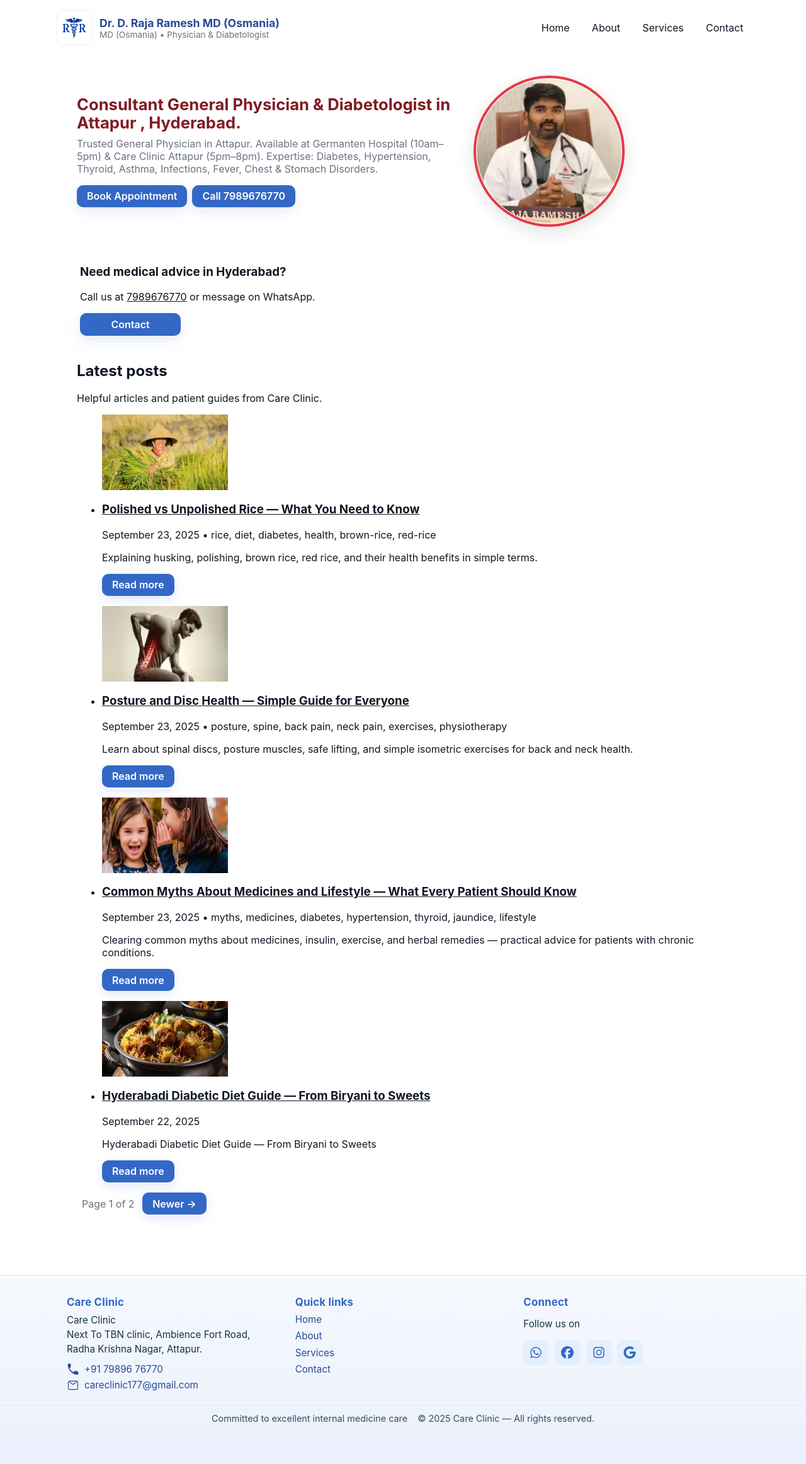
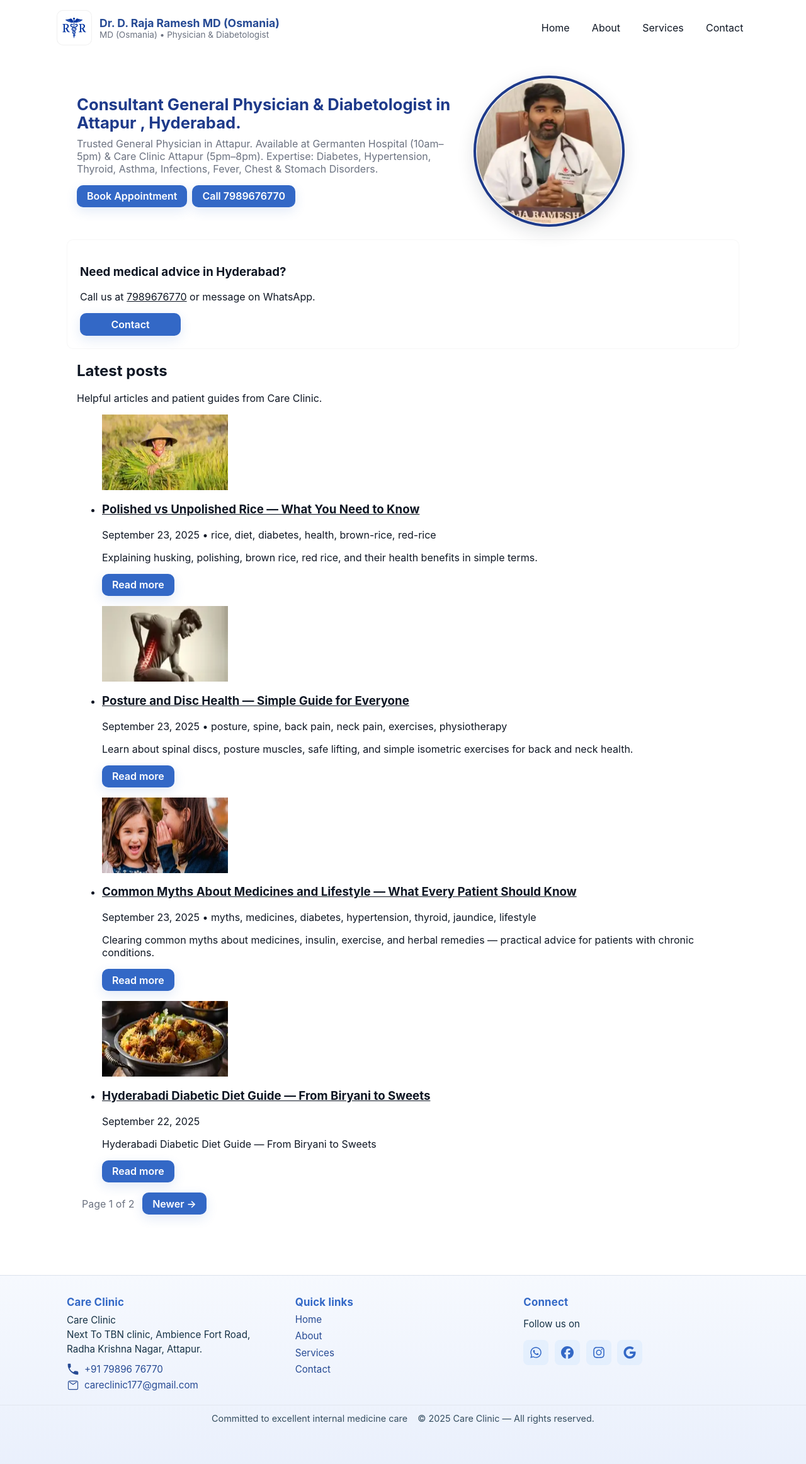
Before and after one commit to drrajarameshd/rr, a Jekyll site: the page built from index.html, in a window 1280 px wide. Shown: the whole page at 63% size. Built offline with Jekyll 4.4.1, drawn with Linux system fonts in a browser that asks for light colours; the list of posts is cut into pages by our own code.

Commit message:
Update style.css

```diff
--- a/assets/css/style.css
+++ b/assets/css/style.css
@@ -11,8 +11,8 @@
   --primary-600: #4aa3ff;                  /* New main tone */
   --primary-100: rgba(74,163,255,0.08);    /* 8% tint of new base */
   --primary-150: rgba(74,163,255,0.15);    /* 15% tint of new base */
-  --secondary : #e63946;
-   --secondary-dark : #801b24;
+  --secondary : #1e3a8a;
+   --secondary-dark : #1e3a8a;
   --muted: #6b7280;
   --text: #0f1724;
   --bg: #ffffff;
```
